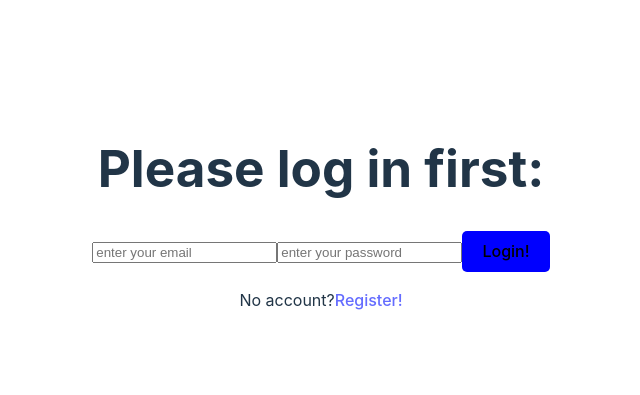
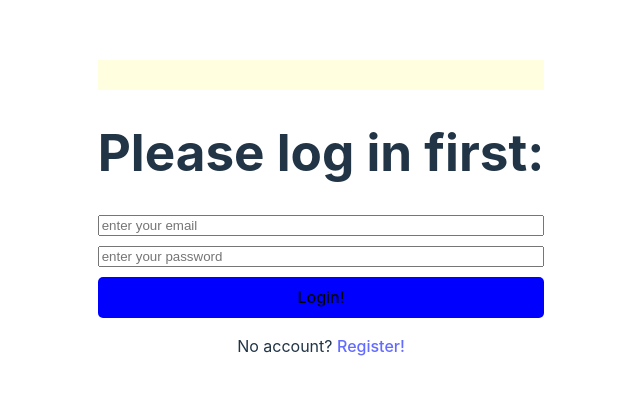
Before and after one commit to edv-rd/project-final-project, a React (Vite) app in the folder frontend/: page / in a window 1280 px wide. Shown: the part 183-578 px from the top of the page, without its empty margins (319-959 px from the left). Built offline with nearby package versions, Linux system fonts and the light colour scheme.

Commit message:
started working on notifications

```diff
--- a/frontend/src/Community.jsx
+++ b/frontend/src/Community.jsx
@@ -1,8 +1,9 @@
-import React from "react";
 import Profile from "./pages/Profile";
 import Login from "./pages/Login";
 import Button from "./lib/Button";
+import { BrowserRouter, Route, Routes } from "react-router-dom";
 import Cookies from "universal-cookie";
+
 const cookies = new Cookies();
 
 const Community = ({ API_URL }) => {
@@ -18,10 +19,12 @@ const Community = ({ API_URL }) => {
   return (
     <>
       {token ? (
-        <>
-          <Profile API_URL={API_URL} />
+        <BrowserRouter>
           <Button handleClick={logout} text="Log out!" variant="warning" />
-        </>
+          <Routes>
+            <Route path="/" element={<Profile API_URL={API_URL} />} />
+          </Routes>
+        </BrowserRouter>
       ) : (
         <Login API_URL={API_URL} />
       )}
--- a/frontend/src/components/LoginRegisterForm.jsx
+++ b/frontend/src/components/LoginRegisterForm.jsx
@@ -1,8 +1,11 @@
-import React, { useState } from "react";
 import Button from "../lib/Button";
 import styled from "styled-components";
 
-const StyledForm = styled.form``;
+const StyledForm = styled.form`
+  display: flex;
+  flex-direction: column;
+  gap: 10px;
+`;
 
 const LoginRegisterForm = ({
   state,
--- a/frontend/src/lib/Button.jsx
+++ b/frontend/src/lib/Button.jsx
@@ -1,4 +1,3 @@
-import React from "react";
 import styled from "styled-components";
 
 const StyledButton = styled.button`
--- /dev/null
+++ b/frontend/src/lib/Notification.jsx
@@ -0,0 +1,48 @@
+import { useState, useEffect } from "react";
+import styled from "styled-components";
+
+const StyledNotificationWrapper = styled.div`
+  display: flex;
+  flex-direction: row;
+  justify-content: center;
+  :hover {
+    cursor: pointer;
+  }
+`;
+
+const StyledNotification = styled.div`
+  display: ${(props) => (props.hidden ? "none" : "flex")};
+  justify-content: center;
+  width: 100%;
+  background-color: ${(props) =>
+    props.variant === "message"
+      ? "white"
+      : props.variant === "error"
+      ? "red"
+      : "lightyellow"};
+`;
+
+const StyledNotificationText = styled.p`
+  color: black;
+  font-size: 15px;
+`;
+
+const Notification = ({ variant, message }) => {
+  const [hidden, setHidden] = useState(false);
+
+  const handleHideNotification = () => {
+    setHidden(!hidden);
+  };
+
+  return (
+    <>
+      <StyledNotificationWrapper variant={variant} hidden={hidden}>
+        <StyledNotification onClick={() => handleHideNotification()}>
+          <StyledNotificationText>{message}</StyledNotificationText>
+        </StyledNotification>
+      </StyledNotificationWrapper>
+    </>
+  );
+};
+
+export default Notification;
--- a/frontend/src/pages/Login.jsx
+++ b/frontend/src/pages/Login.jsx
@@ -1,13 +1,23 @@
-import React, { useState, useEffect } from "react";
+import { useState } from "react";
 import Cookies from "universal-cookie";
 const cookies = new Cookies();
 import LoginRegisterForm from "../components/LoginRegisterForm";
+import Notification from "../lib/Notification";
 
 const Login = ({ API_URL }) => {
   const [loginOrRegister, setLoginOrRegister] = useState("login");
   const [name, setName] = useState("");
   const [email, setEmail] = useState("");
   const [password, setPassword] = useState("");
+  const [notification, setNotification] = useState({});
+
+  const handleNotification = (variant, message) => {
+    setNotification({
+      message: message,
+      variant: variant,
+      visible: true,
+    });
+  };
 
   const handleFormSubmit = (event, state) => {
     switch (state) {
@@ -24,9 +34,19 @@ const Login = ({ API_URL }) => {
                 path: "/",
               });
               window.location.href = "/";
+            } else {
+              setNotification({
+                message: "error logging in",
+                variant: "error",
+              });
             }
           })
-          .catch((error) => console.log(error));
+          .catch((error) => {
+            setNotification({
+              message: error,
+              variant: "error",
+            });
+          });
 
         break;
       case "register":
@@ -42,9 +62,19 @@ const Login = ({ API_URL }) => {
                 path: "/",
               });
               window.location.href = "/";
+            } else {
+              setNotification({
+                message: "error registering",
+                variant: "error",
+              });
             }
           })
-          .catch((error) => console.log(error));
+          .catch((error) => {
+            setNotification({
+              message: error,
+              variant: "error",
+            });
+          });
         break;
     }
   };
@@ -59,6 +89,12 @@ const Login = ({ API_URL }) => {
 
   return (
     <>
+      {notification && (
+        <Notification
+          variant={notification.variant}
+          message={notification.message}
+        />
+      )}
       <h1>Please log in first:</h1>
       <LoginRegisterForm
         state={loginOrRegister}
@@ -73,14 +109,14 @@ const Login = ({ API_URL }) => {
 
       {loginOrRegister === "login" ? (
         <p>
-          No account?
+          No account?{" "}
           <a href="#" onClick={handleLoginOrRegister}>
             Register!
           </a>
         </p>
       ) : (
         <p>
-          Already registered?
+          Already registered?{" "}
           <a href="#" onClick={handleLoginOrRegister}>
             Login!
           </a>
```
